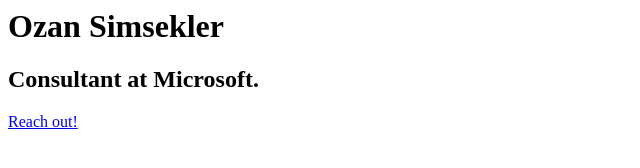
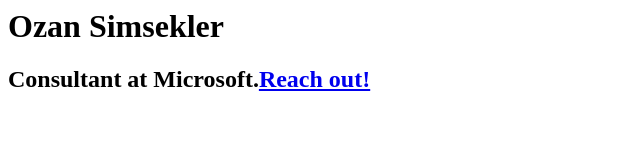
Before and after one commit to OzanSimsekler/ozansimseklercom, a plain HTML site: page index.html in a window 1280 px wide. Shown: the whole page, without its empty margins (0-640 px from the left). Drawn offline with Linux system fonts and the light colour scheme.

Commit message:
update index

```diff
--- a/index.html
+++ b/index.html
@@ -4,6 +4,6 @@
     </head>
     <body>
         <h1>Ozan Simsekler</h1>
-        <h2>Consultant at Microsoft.</h2><a href="mailto:os@ozansimsekler.com">Reach out!</a>
+        <h2>Consultant at Microsoft.<a href="mailto:os@ozansimsekler.com">Reach out!</a></h2>
     </body>
 </html>
```
